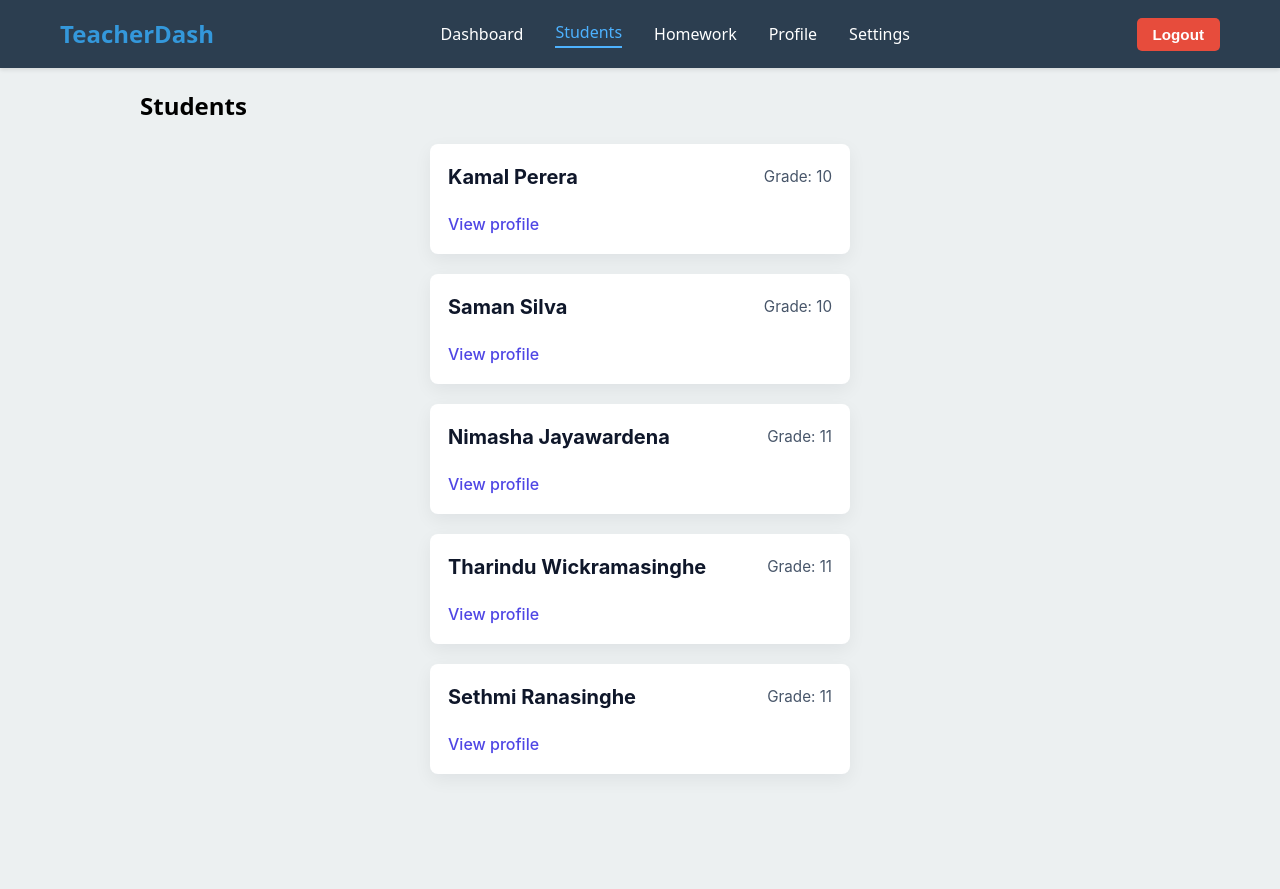
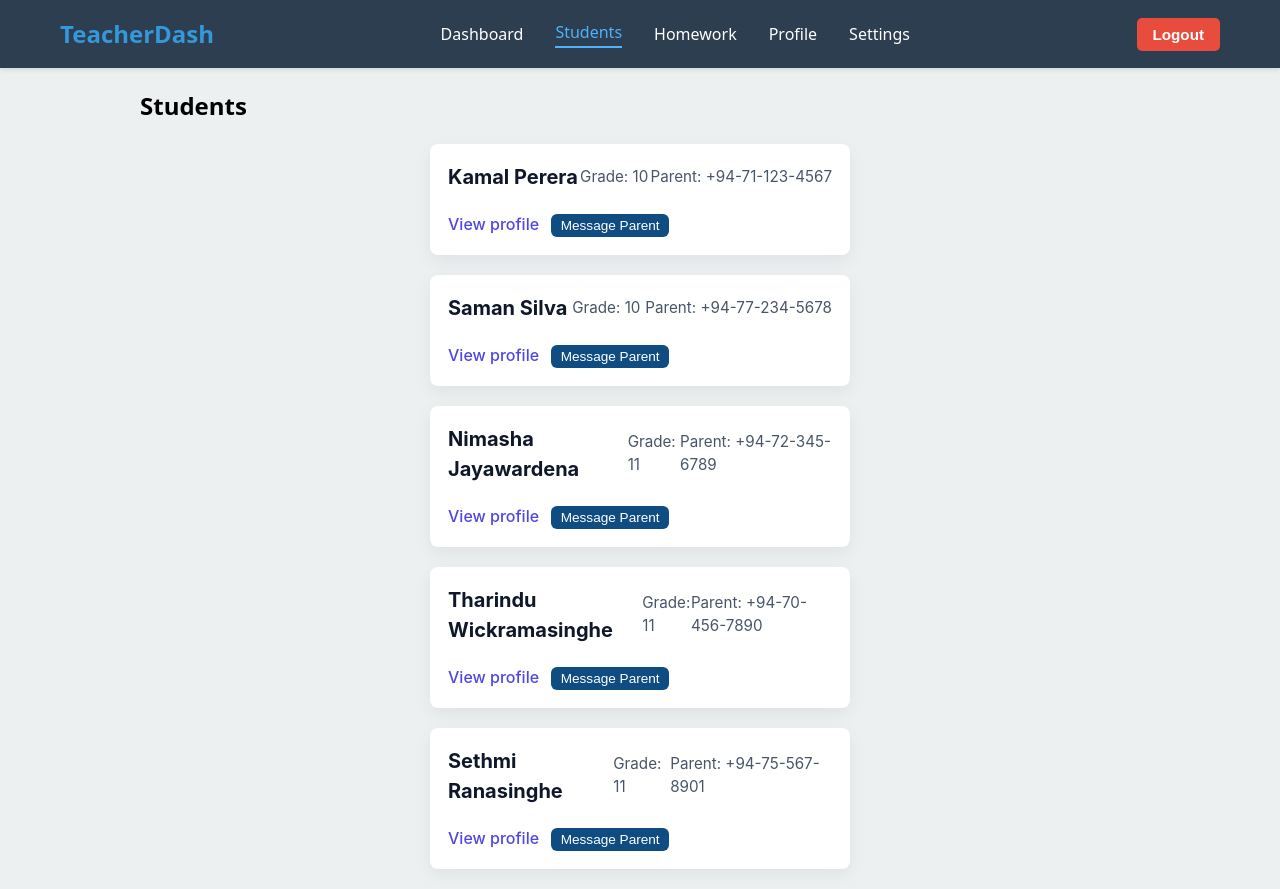
Before and after one commit to Lalindu0923/githubTester, a React (Vite) app in the folder frontendTest/: page /students in a window 1280 px wide. Before the commit the page ends 800 px from the top, so only its background shows below. Built offline with nearby package versions, Linux system fonts and the light colour scheme.

Commit message:
Add parent contact and Message Parent action to students list and profile

```diff
--- a/frontendTest/src/components/Student.jsx
+++ b/frontendTest/src/components/Student.jsx
@@ -8,6 +8,7 @@ const sampleStudent = {
   id: 1,
   name: "Kamal Perera",
   grade: "10",
+  parentContact: '+94-71-123-4567',
   subjects: [
     { name: "Mathematics", marks: { term1: 88, term2: 82, term3: 90 } },
     { name: "Science", marks: { term1: 76, term2: 80, term3: 79 } },
@@ -90,6 +91,12 @@ export default function Student({ student = sampleStudent }) {
       <header className="student-header">
         <h2 className="student-name">{student.name}</h2>
         <div className="student-meta">Grade: {student.grade}</div>
+        {student.parentContact && (
+          <div className="student-meta">Parent: <a href={`tel:${student.parentContact}`}>{student.parentContact}</a> <button className="msg-btn" onClick={() => {
+            const m = window.prompt(`Message to ${student.name}\'s parent (${student.parentContact}):`)
+            if (m && m.trim()) alert(`Message sent to ${student.parentContact}:\\n\\n"${m}"`)
+          }}>Message Parent</button></div>
+        )}
       </header>
 
       <section className="student-details">
--- a/frontendTest/src/components/StudentPage.jsx
+++ b/frontendTest/src/components/StudentPage.jsx
@@ -27,6 +27,8 @@ const studentsData = {
       { name: 'History', marks: { term1: 71, term2: 68, term3: 73 } },
       { name: 'Computer', marks: { term1: 91, term2: 90, term3: 93 } }
     ]
+    ,
+    parentContact: '+94-77-234-5678'
   },
   3: {
     id: 3,
--- a/frontendTest/src/components/Students.jsx
+++ b/frontendTest/src/components/Students.jsx
@@ -6,31 +6,44 @@ const sampleStudents = [
   {
     id: 1,
     name: 'Kamal Perera',
-    grade: '10'
+    grade: '10',
+    parentContact: '+94-71-123-4567'
   },
   {
     id: 2,
     name: 'Saman Silva',
-    grade: '10'
+    grade: '10',
+    parentContact: '+94-77-234-5678'
   },
   {
     id: 3,
     name: 'Nimasha Jayawardena',
-    grade: '11'
+    grade: '11',
+    parentContact: '+94-72-345-6789'
   },
   {
     id: 4,
     name: 'Tharindu Wickramasinghe',
-    grade: '11'
+    grade: '11',
+    parentContact: '+94-70-456-7890'
   },
   {
     id: 5,
     name: 'Sethmi Ranasinghe',
-    grade: '11'
+    grade: '11',
+    parentContact: '+94-75-567-8901'
   }
 ]
 
 export default function Students() {
+  const sendMessage = (student) => {
+    const msg = window.prompt(`Enter message to send to ${student.name}'s parent (${student.parentContact}):`)
+    if (msg && msg.trim()) {
+      // Simulate sending message — in real app call API
+      alert(`Message sent to ${student.parentContact}:\n\n"${msg}"`)
+    }
+  }
+
   return (
     <div style={{ maxWidth: 1000, margin: '20px auto' }}>
       <h2 style={{ marginBottom: 12 }}>Students</h2>
@@ -40,11 +53,15 @@ export default function Students() {
             <header className="student-header">
               <h3 className="student-name" style={{ margin: 0 }}>{s.name}</h3>
               <div className="student-meta">Grade: {s.grade}</div>
+              <div className="student-meta">Parent: <a href={`tel:${s.parentContact}`}>{s.parentContact}</a></div>
             </header>
             <div style={{ paddingTop: 8 }}>
               <Link to={`/student/${s.id}`} className="nav-link" style={{ color: '#4f46e5' }}>
                 View profile
               </Link>
+              <button className="msg-btn" style={{ marginLeft: 12 }} onClick={() => sendMessage(s)}>
+                Message Parent
+              </button>
             </div>
           </div>
         ))}
--- a/frontendTest/src/styles/Student.css
+++ b/frontendTest/src/styles/Student.css
@@ -77,6 +77,17 @@
   display: block;
 }
 
+
+.msg-btn {
+  background: #0f4c81;
+  color: #fff;
+  border: none;
+  padding: 0.25rem 0.6rem;
+  margin-left: 8px;
+  border-radius: 6px;
+  cursor: pointer;
+  font-size: 0.85rem;
+}
 .chart-label {
   font-size: 12px;
   fill: #0f172a;
```
